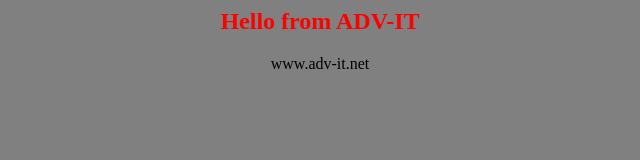
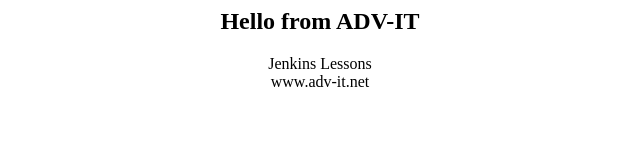
Before and after one commit to Sman028/app-for-jenkins, a plain HTML site: page index.html in a window 1280 px wide. Shown: the whole page, without its empty margins (320-960 px from the left). Drawn offline with Linux system fonts and the light colour scheme.

Commit message:
add string

```diff
--- a/index.html
+++ b/index.html
@@ -1,8 +1,8 @@
 <html>
-<body bgcolor=gray>
+<body bgcolor=white>
 <center>
-<h2><font color=red>Hello from ADV-IT</font></h2>
-
+<h2><font color=black>Hello from ADV-IT</font></h2>
+Jenkins Lessons<br>
 <font color=black> www.adv-it.net</font>
 
 </center>
```
